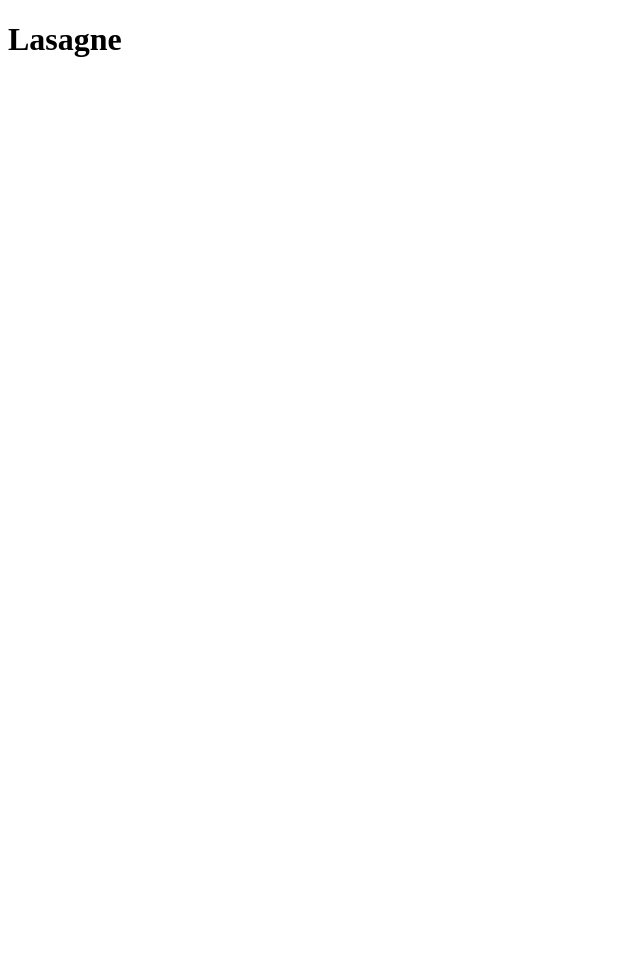
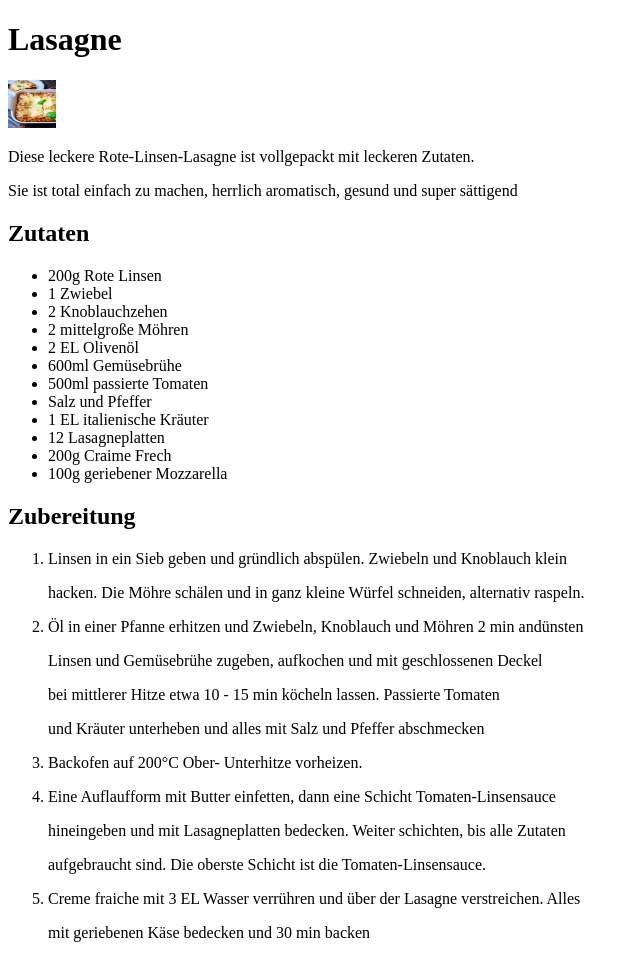
Before and after one commit to Laubwesen/odin-recipes, a plain HTML site: page recipes/lasagne.html in a window 1280 px wide. Shown: the whole page, without its empty margins (0-640 px from the left). Before the commit the page ends 800 px from the top, so only its background shows below. Drawn offline with Linux system fonts and the light colour scheme.

Commit message:
Lasagnen Bild eingefügt und Lasagnen Seite fertig erstellt

```diff
--- a/recipes/lasagne.html
+++ b/recipes/lasagne.html
@@ -7,6 +7,42 @@
 
     <body>
         <h1>Lasagne</h1>
+        <p> <img src="/img/Lasagne.jpg" alt="Bild der fertigen Lasagne" height="48" width="48"> </p>
+        <p> Diese leckere Rote-Linsen-Lasagne ist vollgepackt mit leckeren Zutaten.</p>
+        <p> Sie ist total einfach zu machen, herrlich aromatisch, gesund und super sättigend </p>
+        <h2> Zutaten </h2>
+        <ul>
+            <li>200g Rote Linsen</li>
+            <li>1 Zwiebel</li>
+            <li>2 Knoblauchzehen</li>
+            <li>2 mittelgroße Möhren</li>
+            <li>2 EL Olivenöl</li>
+            <li>600ml Gemüsebrühe</li>
+            <li>500ml passierte Tomaten</li>
+            <li>Salz und Pfeffer</li>
+            <li>1 EL italienische Kräuter</li>
+            <li>12 Lasagneplatten</li>
+            <li>200g Craime Frech</li>
+            <li>100g geriebener Mozzarella</li>
+        </ul>
+
+        <h2>Zubereitung</h2>
+        <ol>
+            <li><p>Linsen in ein Sieb geben und gründlich abspülen. Zwiebeln und Knoblauch klein</p>
+            <p>hacken. Die Möhre schälen und in ganz kleine Würfel schneiden, alternativ raspeln.</p></li>
+            <li><p>Öl in einer Pfanne erhitzen und Zwiebeln, Knoblauch und Möhren 2 min andünsten</p>
+            <p>Linsen und Gemüsebrühe zugeben, aufkochen und mit geschlossenen Deckel</p>
+            <p> bei mittlerer Hitze etwa 10 - 15 min köcheln lassen. Passierte Tomaten</p>
+            <p>und Kräuter unterheben und alles mit Salz und Pfeffer abschmecken</p></li>
+            <li><p>Backofen auf 200°C Ober- Unterhitze vorheizen.</p></li>
+            <li><p>Eine Auflaufform mit Butter einfetten, dann eine Schicht Tomaten-Linsensauce</p>
+            <p>hineingeben und mit Lasagneplatten bedecken. Weiter schichten, bis alle Zutaten</p>
+            <p>aufgebraucht sind. Die oberste Schicht ist die Tomaten-Linsensauce.</p></li>
+            <li><p>Creme fraiche mit 3 EL Wasser verrühren und über der Lasagne verstreichen. Alles</p>
+            <p>mit geriebenen Käse bedecken und 30 min backen</p></li>
+        </ol>
+
+
     </body>
 
 </html>
```
Also changed, not shown: img/Lasagne.jpg (added).
